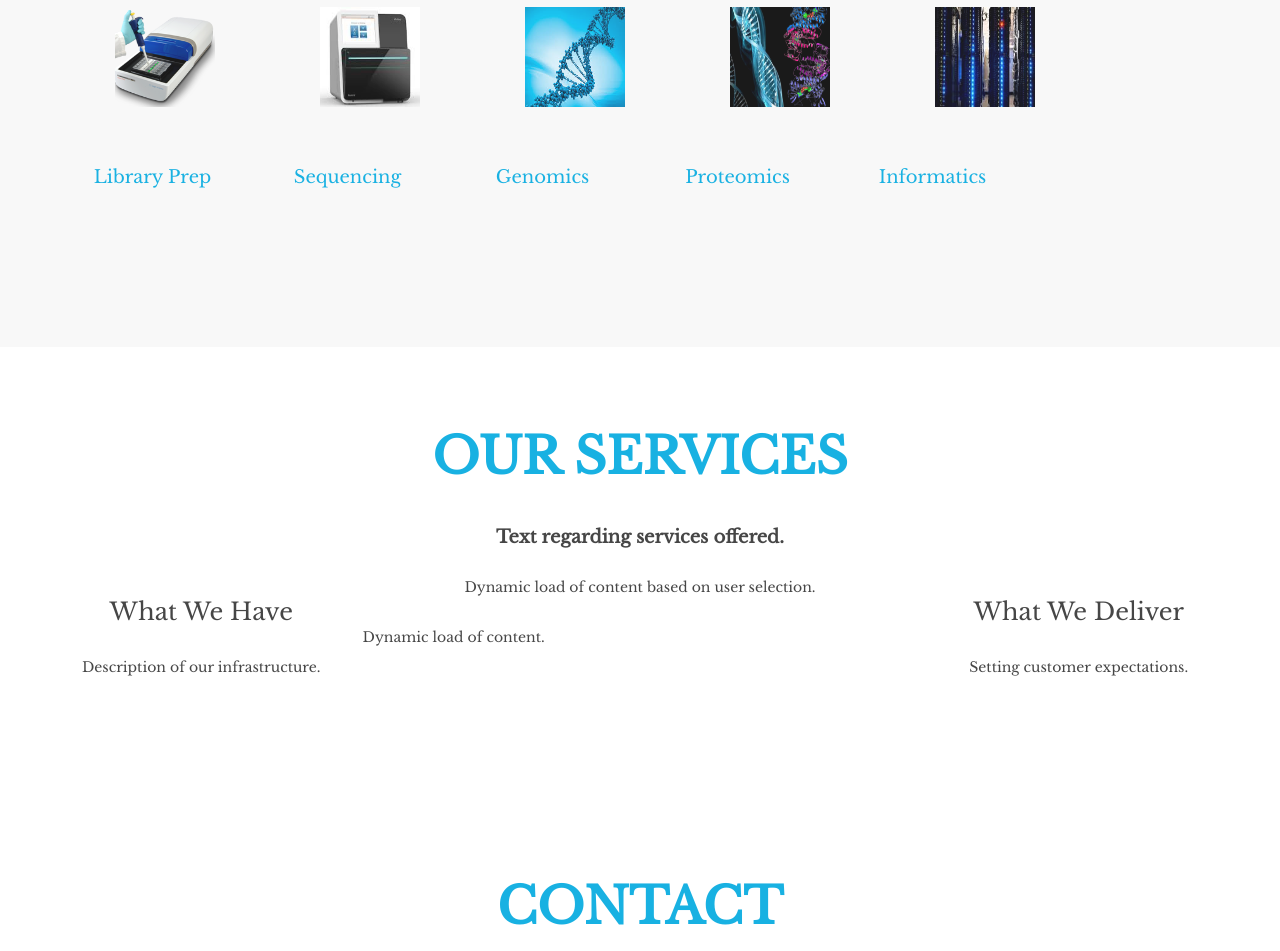
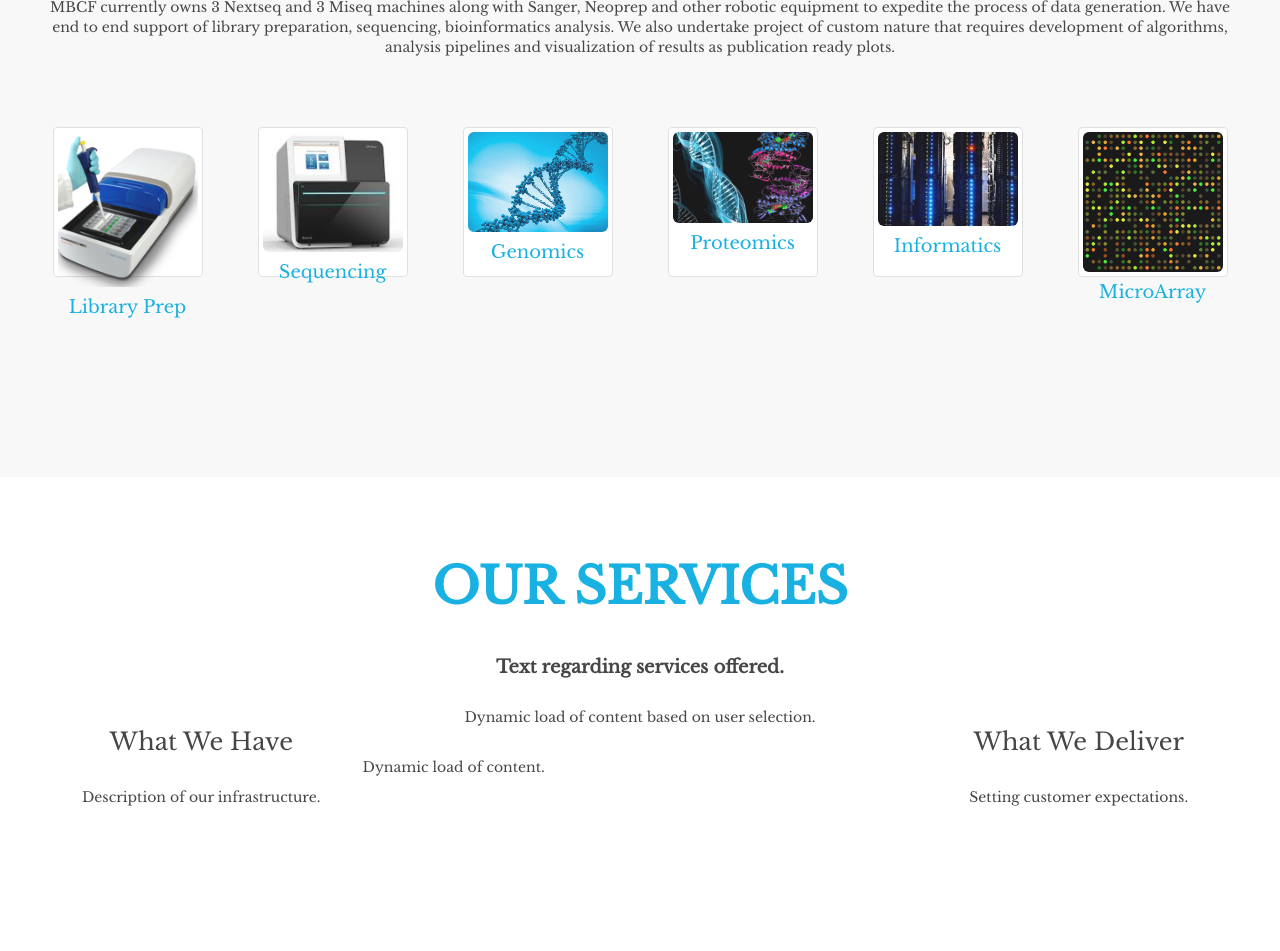
Before and after one commit to vangalamaheshh/mbcf_web_2, a website: page index.html in a window 1280 px wide. Shown: the part 636-1587 px from the top of the page. Drawn offline with nearby package versions, Linux system fonts and the light colour scheme; a web font is replaced by a local one.

Commit message:
fixed some  typos in img and img caption layout

```diff
--- a/app/css/app.css
+++ b/app/css/app.css
@@ -1,20 +1,7 @@
-.thumb > img {
-    position: relative;
-    float: right;
-    width:  100px;
-    height: 100px;
-    background-position: 50% 50%;
-    background-repeat:   no-repeat;
-    background-size:     cover;
-}
-
-.icon-display:before {
-    content: "\e900";
-}
 
 .carousel {
     height: auto;
-    width: 60%;
+    width: 80%;
     position: relative;
     margin: 0px auto;
 }
@@ -23,7 +10,6 @@
     width:640px;
     height:360px;
 }
-
 
 .carousel-caption {
     position: relative;
@@ -38,3 +24,13 @@
 .carousel-indicators .active {
   background-color: #FF7600;
 }
+
+figure {
+  display:inline-block;
+  position: relative;
+  clear: both;
+  height: 150px;
+  width: 150px;
+  margin:0px auto;
+  background-size: cover;
+}
--- a/app/css/style.css
+++ b/app/css/style.css
@@ -22,8 +22,8 @@ h1, h2, h3, h4, h5, h6 {
 h1 {
     line-height:120px;
     text-transform:uppercase;
-     color: #00A9DF;
-     font-size:50px ;
+    color: #00A9DF;
+    font-size:50px ;
     font-weight:900!important;
 }
 
--- a/index.html
+++ b/index.html
@@ -52,7 +52,7 @@
                     </li>
                      <li><a href="#contact">CONTACT</a>
                     </li>
-                    <li><a href="#"><strong>e-mail:</strong>  info@dfci.harvard.edu</a>
+                    <li><a href="#"><span class="glyphicon glyphicon-envelope color-blue"></span>  zherbert@mail.dfci.harvard.edu</a>
                     </li>
                 </ul>
             </div>
@@ -112,99 +112,77 @@
                 </a>
             </div> <!-- Carousel -->
             <!-- END of CAROUSEL -->
-
+            <br/><br/>
             </div class="container">
                 <div class="row text-center">
                     <div class="col-md-12">
                         <h2 class="color-blue">About Core</h2>
                         <p>
-                    Text describing core capabilities and infrastructure.
+                            MBCF currently owns 3 Nextseq and 3 Miseq machines along with Sanger, Neoprep and other robotic equipment to expedite the process of data generation. We have end to end support of library preparation, sequencing, bioinformatics analysis. We also undertake project of custom nature that requires development of algorithms, analysis pipelines and visualization of results as publication ready plots.
                         </p>
                     </div>
-
                 </div>
+                <br /><br />
                 <div class="row text-center space-pad">
                     <div class="col-md-2 ">
 
-                    <div class="about-div thumb">
+                        <figure class="figure thumbnail">
 
-                        <i class="color-blue"></i>
-
-
-                        <img src="app/img/lib_prep.png"/>
-
-                    </div>
+                            <img src="app/img/lib_prep.png" class="figure-img img-responsive img-rounded" />
+                            <figcaption class="figure-caption text-center color-blue"><h4>Library Prep</h4></figcaption>
+                        </figure>
 
                     </div>
                     <div class="col-md-2">
 
-                    <div class="about-div thumb">
+                        <figure class="figure thumbnail">
 
-                        <i class="color-blue"></i>
-
-                        <img src="app/img/seq.png" />
-
-                    </div>
+                            <img src="app/img/seq.png" class="figure-img img-fixed img-rounded" />
+                            <figcaption class="figure-caption text-center color-blue"><h4>Sequencing</h4></figcaption>
+                        </figure>
                     </div>
                     <div class="col-md-2 ">
 
-                    <div class="about-div thumb">
+                        <figure class="figure thumbnail">
 
-                        <i class="color-blue"></i>
+                            <img src="app/img/genomics.png" class="figure-img img-fixed img-rounded" />
+                            <figcaption class="figure-caption text-center color-blue"><h4>Genomics</h4></figcaption>
 
-                        <img src="app/img/genomics.png"/>
-
-
-                    </div>
+                        </figure>
 
                     </div>
                     <div class="col-md-2 ">
 
-                    <div class="about-div thumb">
+                        <figure class="figure thumbnail">
 
-                        <i class="color-blue"></i>
+                            <img src="app/img/proteomics.png" class="figure-img img-fixed img-rounded" />
+                            <figcaption class="figure-caption text-center color-blue"><h4>Proteomics</h4></figcaption>
 
-                        <img src="app/img/proteomics.png"/>
-
-
-                    </div>
+                        </figure>
 
                     </div>
                     <div class="col-md-2 ">
 
-                    <div class="about-div thumb">
+                        <figure class="figure thumbnail">
 
-                        <i class="color-blue"></i>
+                            <img src="app/img/informatix.png" class="figure-img img-fixed img-rounded" />
+                            <figcaption class="figure-caption text-center color-blue"><h4>Informatics</h4></figcaption>
 
-                        <img src="app/img/informatix.png"/>
+                        </figure>
+                    </div>
+                    <div class="col-md-2 ">
 
+                        <figure class="figure thumbnail">
 
-                    </div>
-                </div>
-            </div>
-            <div class="container">
-                <div class="row text-center">
-                    <div class="col-md-2 color-blue">
-                        <h4>Library Prep</h4>
-                    </div>
-                    <div class="col-md-2 color-blue">
-                        <h4>Sequencing</h4>
-                    </div>
-                    <div class="col-md-2 color-blue">
-                        <h4>Genomics</h4>
-                    </div>
-                    <div class="col-md-2 color-blue">
-                        <h4>Proteomics</h4>
-                    </div>
-                    <div class="col-md-2 color-blue">
-                        <h4>Informatics</h4>
-                    </div>
+                            <img src="app/img/mic_array.png" class="figure-img img-fixed img-rounded" />
+                            <figcaption class="figure-caption text-center color-blue"><h4>MicroArray</h4></figcaption>
+
+                        </figure>
                     </div>
                 </div>
 
             </div>
-
-
+        </div>
     </section>
 
     <!--End Home Section-->
@@ -294,7 +272,7 @@
                         <br />
                         <span><i class="fa fa-phone"></i>&nbsp;Phone: 617-632-6266</span>
                         <br />
-                        <span><i class="fa fa-envelope-o"></i>&nbsp;E-Mail: info@dfci.harvard.edu</span>
+                        <span><i class="fa fa-envelope-o"></i>&nbsp;E-Mail: zherbert@mail.dfci.harvard.edu</span>
                         <br />
                         <span><i class="fa fa-phone"></i>&nbsp;Call: 617-632-6266</span>
                         <br />
```
Also changed, not shown: app/img/favicon.jpg (added), app/img/mic_array.png (added). Lines whose indentation alone changed are shown as unchanged.
